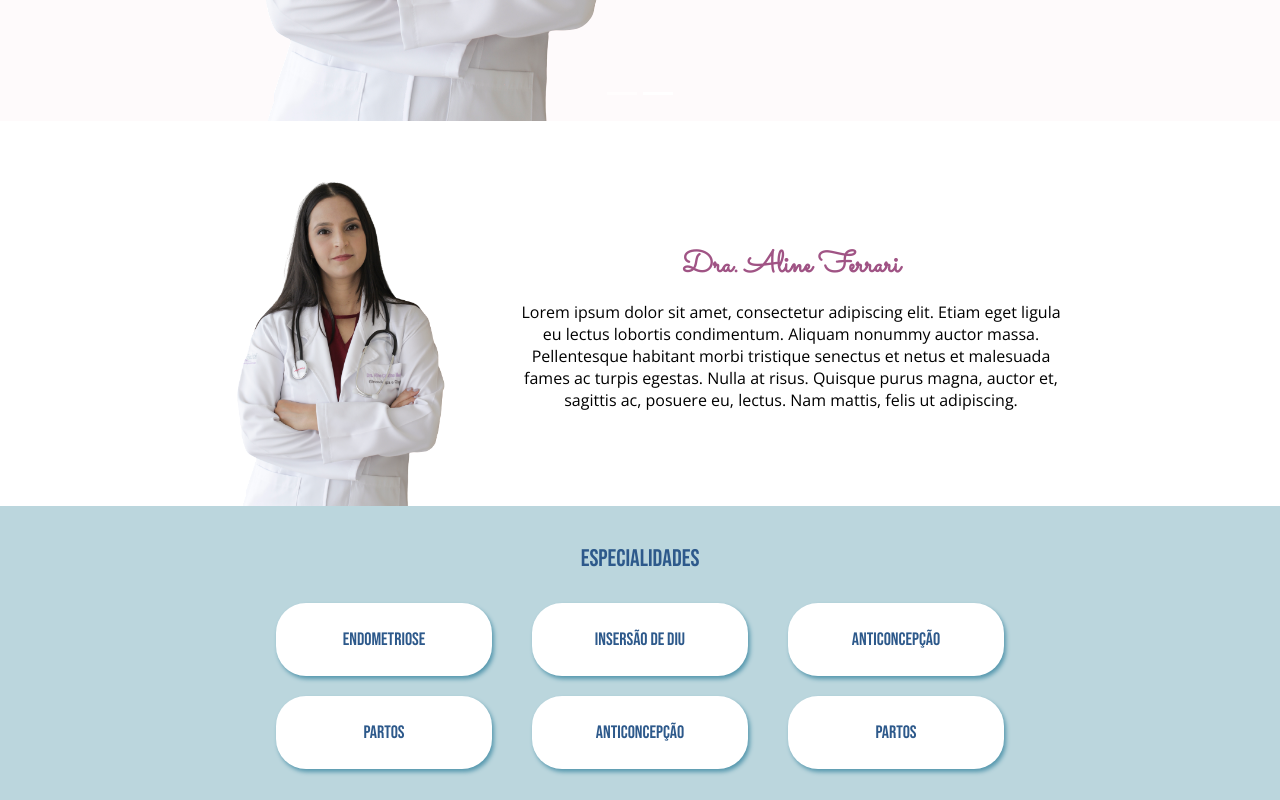
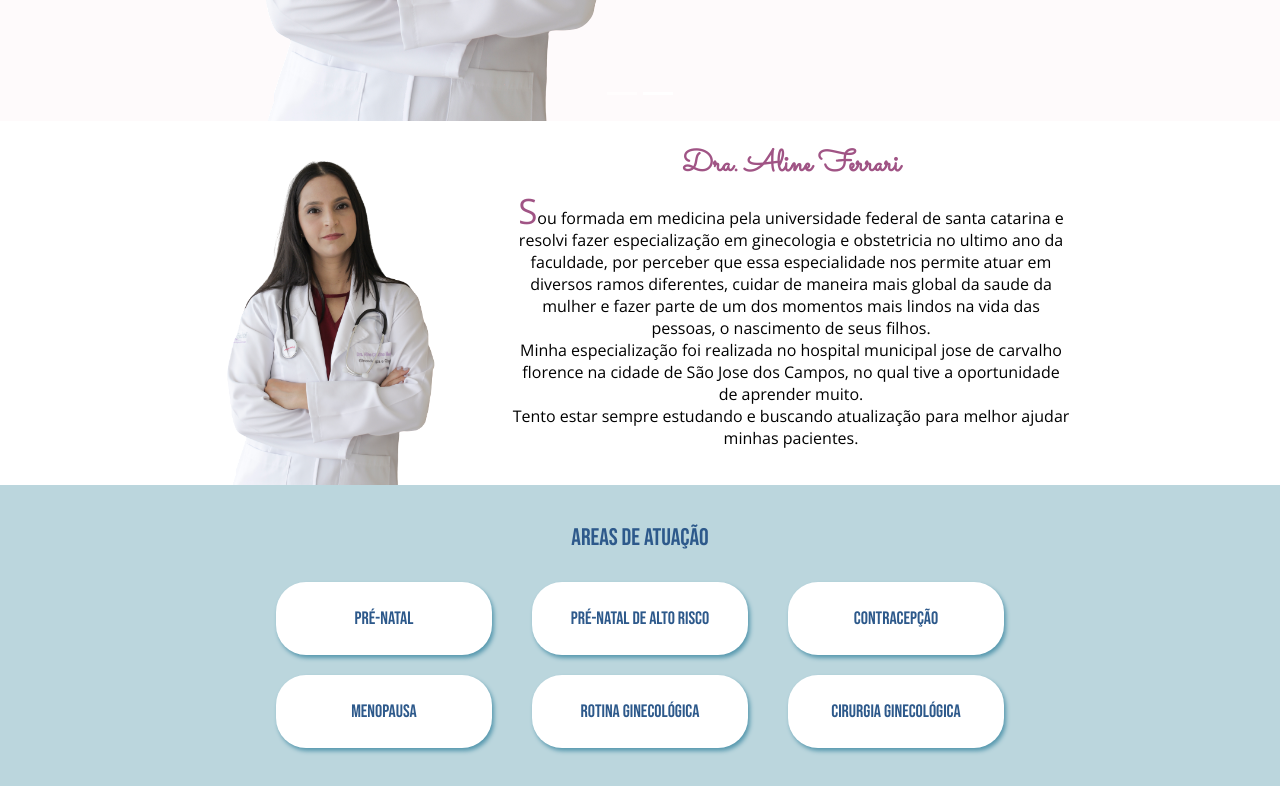
Before and after one commit to daniferrari/aline-ferrari, a React (Create React App) app: page / in a window 1280 px wide. Shown: the part 600-1400 px from the top of the page. Built offline with nearby package versions, Linux system fonts and the light colour scheme.

Commit message:
Adicionando introducao

```diff
--- a/src/components/expertise/Expertise.jsx
+++ b/src/components/expertise/Expertise.jsx
@@ -3,7 +3,7 @@ import './expertise.scss';
 
 function Expertise () {
 
-    let expertiseData =  ['Endometriose', 'Insersão de DIU', 'Anticoncepção', 'Partos', 'Anticoncepção', 'Partos'];
+    let expertiseData =  ['Pré-natal', 'Pré-natal de alto risco', 'Contracepção', 'Menopausa', 'Rotina ginecológica', 'Cirurgia ginecológica'];
 
     let teste = expertiseData.map((item, index) => {
         return (<div key={index}>{item}</div>);
@@ -11,7 +11,7 @@ function Expertise () {
 
     return (
         <div id="expertise" className="expertise">
-            <h2>ESPECIALIDADES</h2>
+            <h2>AREAS DE ATUAÇÃO</h2>
 
             <div className="itemsContainer">
                 {teste}
--- a/src/components/introduction/Introduction.jsx
+++ b/src/components/introduction/Introduction.jsx
@@ -9,10 +9,19 @@ function Introduction () {
 
             <div>
                 <h2>Dra. Aline Ferrari</h2>
-                <p>Lorem ipsum dolor sit amet, consectetur adipiscing elit. Etiam eget ligula eu lectus lobortis condimentum. Aliquam nonummy auctor massa. Pellentesque habitant morbi tristique senectus et netus et malesuada fames ac turpis egestas. Nulla at risus. Quisque purus magna, auctor et, sagittis ac, posuere eu, lectus. Nam mattis, felis ut adipiscing.</p>
+                <p>
+                    <span className="firstLetter">S</span>ou formada em medicina pela universidade federal de santa catarina e resolvi fazer especialização em ginecologia e obstetricia no ultimo ano
+                    da faculdade, por perceber que essa especialidade nos permite atuar em diversos ramos diferentes, cuidar de maneira mais global da saude da mulher
+                    e fazer parte de um dos momentos mais lindos na vida das pessoas, o nascimento de seus filhos. <br />
+
+                    Minha especialização foi realizada no hospital municipal jose de carvalho florence na cidade de São Jose dos Campos,
+                    no qual tive a oportunidade de aprender muito. <br />
+
+                    Tento estar sempre estudando e buscando atualização para melhor ajudar minhas pacientes.
+                </p>
             </div>
 
-            <div>
+            <div className="introductionImg">
                 <img src={aline1} alt="Foto de Aline"/>
             </div>
 
--- a/src/components/introduction/introduction.scss
+++ b/src/components/introduction/introduction.scss
@@ -2,11 +2,12 @@
 
 .Introduction {
     padding: 22px 0 0 0;
+    padding: 0 20px;
 
     > div {
         padding: 0 30px;
         width: 100%;
-        max-width: 600px;
+        max-width: 620px;
         margin: 0 auto;
 
         h2 {
@@ -31,12 +32,21 @@
             letter-spacing: 0em;
             text-align: center;
             color: $black;
+            text-align: center;
+            padding-bottom: 20px;
+
+            .firstLetter {
+                font-size: 35px;
+                color: $female-dark;
+            }
         }
     }
-
-    img {
-        width: 242px;
-        height: auto;
+    .introductionImg {
+        align-self: flex-end;
+        img {
+            width: 242px;
+            height: auto;
+        }
     }
 }
 
```
